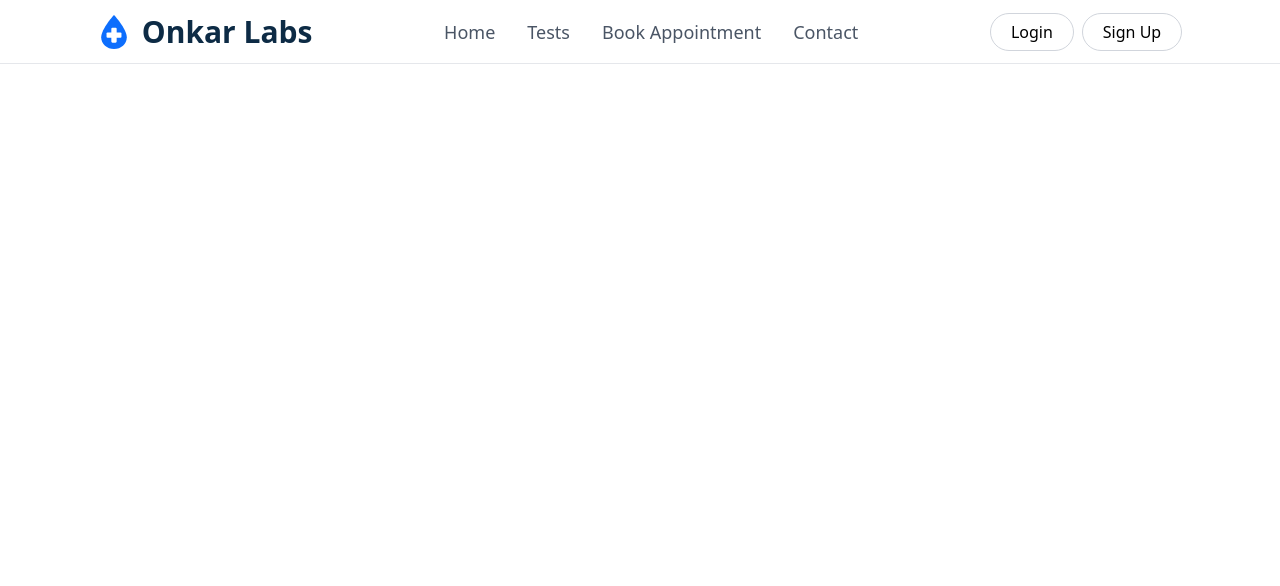
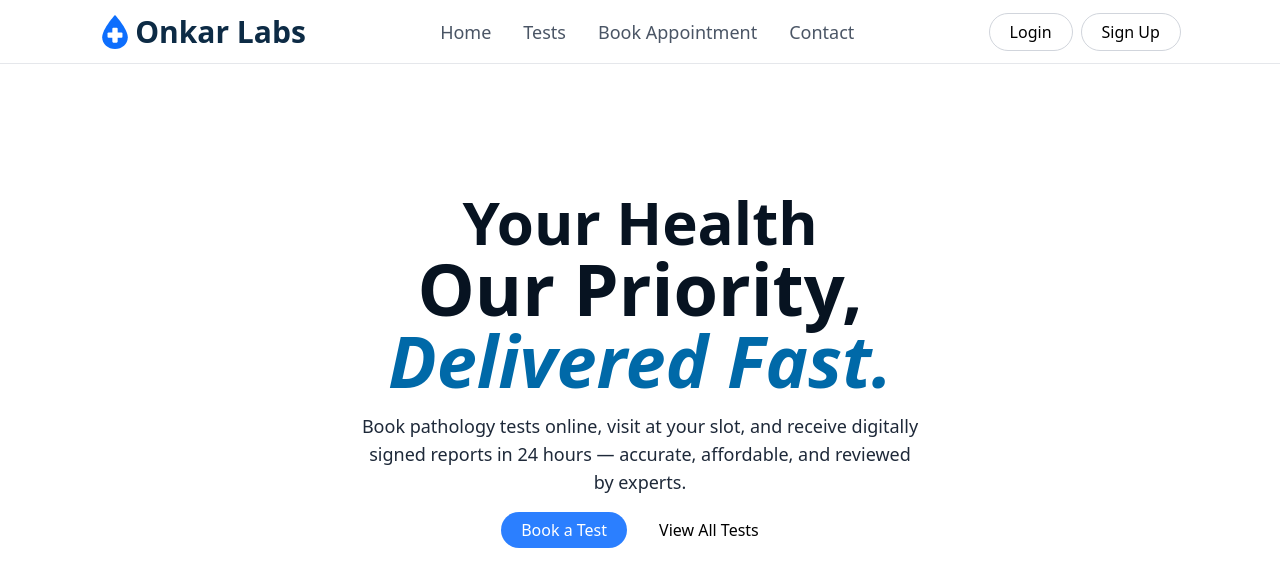
Before and after one commit to govi-nd/Onkar_lab, a Next.js app: page / in a window 1280 px wide. Shown: the top 586 px of the page. Built offline with nearby package versions, Linux system fonts and the light colour scheme.

Commit message:
Adding Hero section

```diff
--- a/app/layout.tsx
+++ b/app/layout.tsx
@@ -1,21 +1,7 @@
-import type { Metadata } from "next";
-import { Geist, Geist_Mono } from "next/font/google";
+
 import "./globals.css";
+import NavBar from "@/components/navBar";
 
-const geistSans = Geist({
-  variable: "--font-geist-sans",
-  subsets: ["latin"],
-});
-
-const geistMono = Geist_Mono({
-  variable: "--font-geist-mono",
-  subsets: ["latin"],
-});
-
-export const metadata: Metadata = {
-  title: "Create Next App",
-  description: "Generated by create next app",
-};
 
 export default function RootLayout({
   children,
@@ -23,11 +9,12 @@ export default function RootLayout({
   children: React.ReactNode;
 }>) {
   return (
-    <html
-      lang="en"
-      className={`${geistSans.variable} ${geistMono.variable} h-full antialiased`}
-    >
-      <body className="min-h-full flex flex-col">{children}</body>
+    <html lang="en">
+      <body>
+              <NavBar/>
+                  {children}
+      </body>
+
     </html>
   );
 }
--- a/app/page.tsx
+++ b/app/page.tsx
@@ -1,7 +1,50 @@
-import Landing from "@/components/landing";
+import Link from "next/link";
 
 export default function Home() {
   return (
-    <Landing/>
+<div className="flex items-center justify-center ">
+
+                   {/* Left */}
+
+      <div className="mt-32  flex flex-col justify-center items-center text-start">
+         <h1 className=" font-display text-6xl font-bold  text-[#071321]">
+          Your Health
+        </h1>
+        <h1 className=" font-display text-7xl font-bold  text-[#071321]" >
+          Our Priority,
+        </h1>
+
+        <h1 className=" text-7xl font-bold  text-sky-700 italic">
+          Delivered Fast.
+        </h1>
+
+
+        <div className="mt-4">
+          <p className="  text-lg text-gray-800 text-center">Book pathology tests online, visit at your slot, and receive digitally <br />
+          signed reports in 24 hours — accurate, affordable, and reviewed <br />
+          by experts.</p>
+        </div>
+
+        <div className=" mt-4  flex  items-start justify-center gap-3 ">
+          <Link
+          href="/book"
+          className="px-5 py-1.5 rounded-full  bg-blue-500 text-white rounded hover:-translate-y-1 transition duration-200"
+          >
+            Book a Test
+          </Link>
+
+          <Link
+            href="/test"
+            className=" px-5 py-1.5 rounded-full  text-black rounded hover:-translate-y-1 transition duration-200 hover:bg-[#447324] hover:text-white"
+          >
+           View All Tests
+           </Link>
+          </div>
+      </div>
+
+
+
+</div>
+
   );
 }
--- a/components/landing.tsx
+++ /dev/null
@@ -1,49 +0,0 @@
-import Link from "next/link";
-
-export default function Landing() {
-  return <NavBar />;
-}
-
-function NavBar() {
-  return (
-    <div className="h-16 w-full border-b border-gray-200 flex items-center px-8 justify-around">
-      {/* Logo + Name */}
-      <div className="flex items-center gap-3">
-        <div className="h-16 w-8  flex items-center justify-center">
-          <svg viewBox="0 0 60 72" width="42" height="88" xmlns="http://www.w3.org/2000/svg">
-            <path d="M30,4 C30,4 6,30 6,46 C6,59 17,68 30,68 C43,68 54,59 54,46 C54,30 30,4 30,4 Z" fill="#0d6efd"/>
-            <rect x="25" y="28" width="10" height="28" rx="2" fill="#ffffff" />
-            <rect x="16" y="37" width="28" height="10" rx="2" fill="#ffffff" />
-          </svg>
-        </div>
-        <span className="text-3xl font-bold text-[#0d2b45]">Onkar Labs</span>
-      </div>
-
-      {/* /* Nav Links */ }
-      <div className="flex items-center gap-8 text-lg font-medium">
-
-        <Link href="/" className="text-gray-600 hover:text-[#0d6efd] active:text-[#0d6efd]">Home</Link>
-        <Link href="/tests" className="text-gray-600 hover:text-[#0d6efd] active:text-[#0d6efd]">Tests</Link>
-        <Link href="/appointment" className="text-gray-600 hover:text-[#0d6efd] active:text-[#0d6efd]">Book Appointment</Link>
-        <Link href="/contact" className="text-gray-600 hover:text-[#0d6efd] active:text-[#0d6efd]">Contact</Link>
-      </div>
-
-          {/* Auth Buttons */}
-      <div className="flex items-center gap-2">
-        <Link
-          href="/login"
-          className="border border-gray-300 text-base px-5 py-1.5 rounded-full hover:bg-gray-100"
-        >
-          Login
-        </Link>
-
-        <Link
-          href="/signup"
-          className="border border-gray-300 text-base px-5 py-1.5 rounded-full hover:bg-gray-100"
-        >
-          Sign Up
-        </Link>
-      </div>
-    </div>
-  );
-}
--- /dev/null
+++ b/components/navBar.tsx
@@ -0,0 +1,47 @@
+import Link from "next/link";
+
+
+
+ export default function NavBar() {
+  return (
+    <div className="h-16 w-full border-b border-gray-200 flex items-center px-8 justify-around">
+      {/* Logo + Name */}
+      <div className="flex items-center gap-1">
+        <div className="h-16 w-8  flex items-center justify-center gap-2">
+          <svg viewBox="0 0 60 72" width="42" height="88" xmlns="http://www.w3.org/2000/svg">
+            <path d="M30,4 C30,4 6,30 6,46 C6,59 17,68 30,68 C43,68 54,59 54,46 C54,30 30,4 30,4 Z" fill="#0d6efd"/>
+            <rect x="25" y="28" width="10" height="28" rx="2" fill="#ffffff" />
+            <rect x="16" y="37" width="28" height="10" rx="2" fill="#ffffff" />
+          </svg>
+        </div>
+        <span className="text-3xl font-bold text-[#0d2b45]">Onkar Labs</span>
+      </div>
+
+      {/* /* Nav Links */ }
+      <div className="flex items-center gap-8 text-lg font-medium ">
+
+        <Link href="/" className="text-gray-600 hover:text-[#0d6efd] hover:translate-y-1 transition duration-300">Home</Link>
+        <Link href="/tests" className="text-gray-600 hover:text-[#0d6efd] hover:translate-y-1 transition duration-300 ">Tests</Link>
+        <Link href="/book" className="text-gray-600 hover:text-[#0d6efd] hover:translate-y-1 transition duration-300">Book Appointment</Link>
+        <Link href="/contact" className="text-gray-600 hover:text-[#0d6efd] hover:translate-y-1 transition duration-300">Contact</Link>
+      </div>
+
+          {/* Auth Buttons */}
+      <div className="flex items-center gap-2">
+        <Link
+          href="/login"
+          className="border border-gray-300 text-base px-5 py-1.5 rounded-full hover:bg-[#447324] hover:text-white hover:-translate-y-1 transition duration-500 "
+        >
+          Login
+        </Link>
+
+        <Link
+          href="/signup"
+          className="border border-gray-300 text-base px-5 py-1.5 rounded-full hover:bg-[#447324] hover:text-white hover:-translate-y-1 transition duration-500 "
+        >
+          Sign Up
+        </Link>
+      </div>
+    </div>
+  );
+}
```
